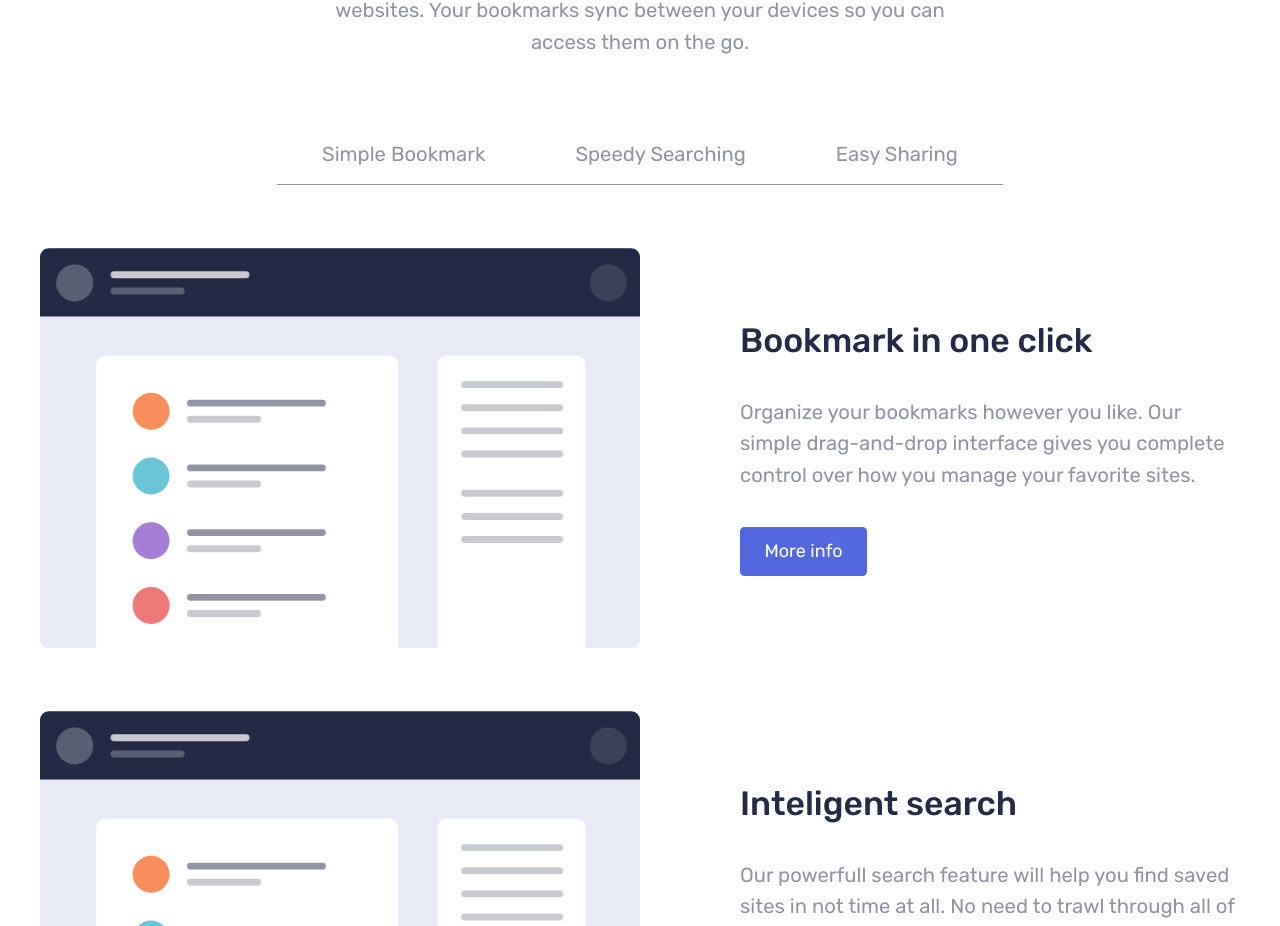
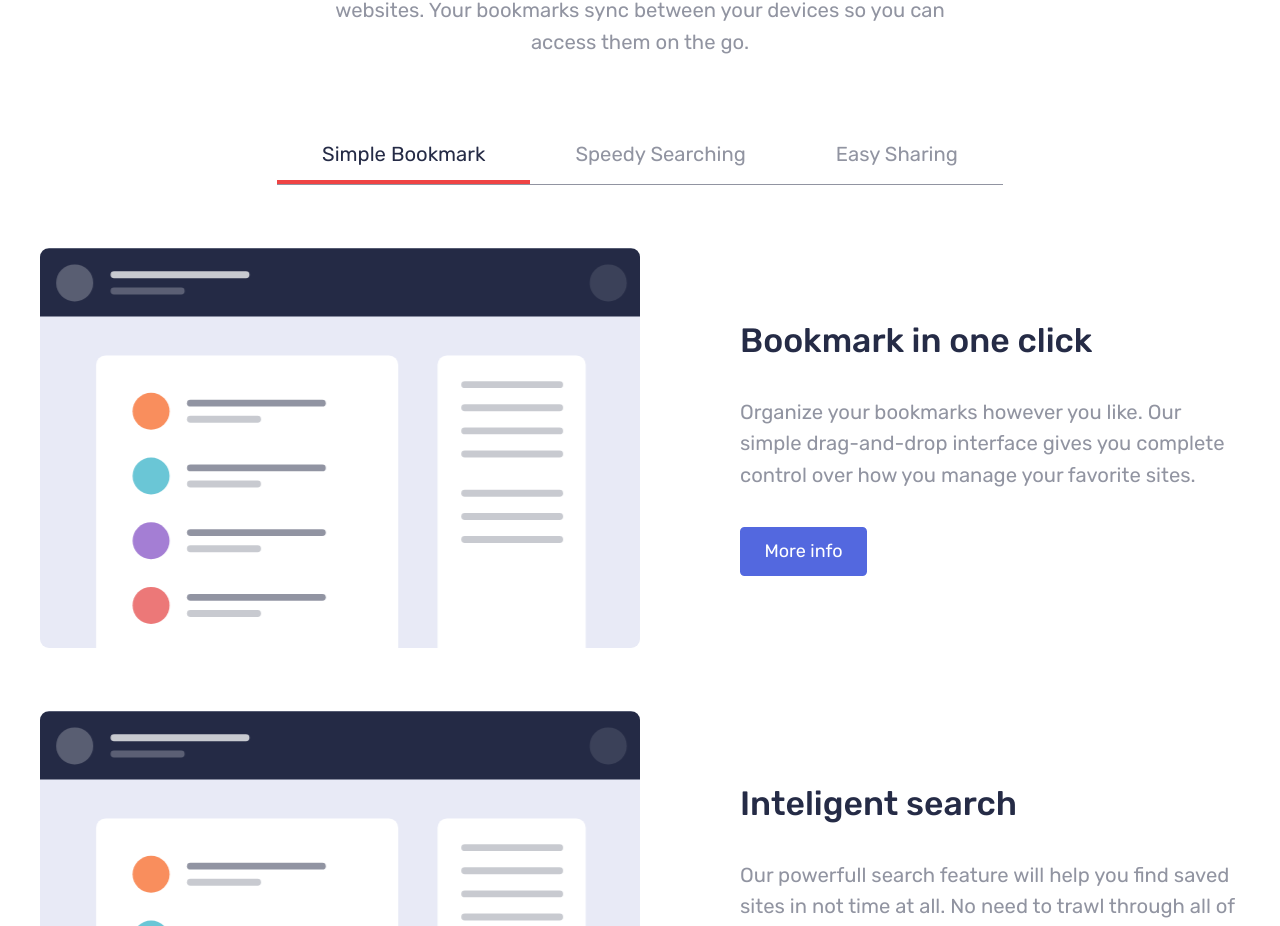
Before and after one commit to AlvesPHGA/lp-bookmark, a React (Vite) app: page / in a window 1280 px wide. Shown: the part 994-1920 px from the top of the page. Built offline with nearby package versions, Linux system fonts and the light colour scheme.

Commit message:
updated: layout of tabButtons

```diff
--- a/src/components/Home/Feature/TabButton.tsx
+++ b/src/components/Home/Feature/TabButton.tsx
@@ -8,8 +8,10 @@ export function TabButton({ legend, onClick, isActive }: TabButtonProps) {
    return (
       <button
          onClick={onClick}
-         className={`text-grayishBlue text-lg px-10 py-3 cursor-pointer transition-all hover:text-softRed ${
-            isActive ? 'active-tab' : ''
+         className={`relative text-grayishBlue text-lg px-10 py-3 cursor-pointer transition-all hover:text-softRed ${
+            isActive
+               ? 'text-veryDarkBlue after:absolute after:border-b-4 after:w-[100%] after:border-red-500 after:left-0 after:bottom-0'
+               : ''
          }`}
       >
          {legend}
--- a/src/styles/components.css
+++ b/src/styles/components.css
@@ -39,7 +39,3 @@
 .__reply-visible {
    @apply static mb-4 top-10 transition delay-[.02] animate-openShow;
 }
-
-.__active-tab {
-   @apply block;
-}
```
